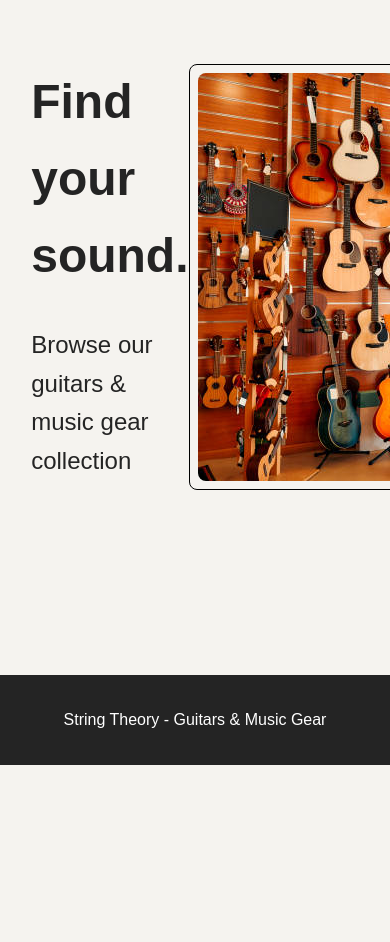
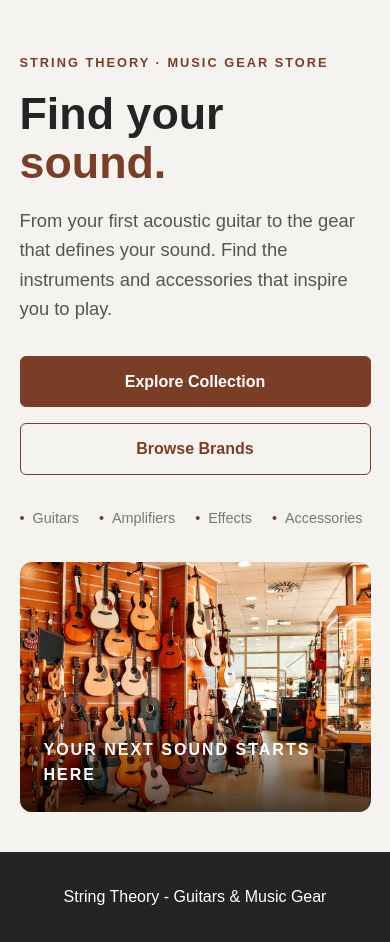
Before and after one commit to shreyaa-offgrid/inventory-app, a Node server app: page / in a window 390 px wide; the page is wider, and only the part inside the window is pictured. Shown: the part 125-1067 px from the top of that part. Before the commit the page ends 890 px from the top of that part, so only its background shows below. Run offline with Node 20, Linux system fonts and the light colour scheme; data that the repository does not hold is empty.

Commit message:
refactor stylesheet and improve responsive layout

```diff
--- a/public/styles.css
+++ b/public/styles.css
@@ -1,3 +1,5 @@
+/* 1. GLOBAL STYLES */
+
 * {
   box-sizing: border-box;
 }
@@ -8,6 +10,11 @@ body {
   line-height: 1.6;
   color: #242424;
   background: #f5f3ef;
+}
+
+main {
+  padding: 2rem 8%;
+  min-height: 80vh;
 }
 
 header,
@@ -33,39 +40,101 @@ header a {
   font-weight: bold;
 }
 
-main {
-  padding: 2rem 8%;
-  min-height: 80vh;
+footer {
+  text-align: center;
 }
 
-.home-page{
+
+/* 2. NAVIGATION */
+
+nav {
   display: flex;
-  align-items:start;
-  justify-content:space-around;
+  align-items: center;
+  gap: 24px;
 }
 
-.home-page .left{
-  font-size:x-large;
+.nav-dropdown {
+  position: relative;
 }
 
-.home-page .right{
-  padding: 0.5em;
-  margin-top: 2em;
-  border-radius: 0.5em;
-  border: 1px solid black;
-  display: flex;
-  align-items: center;
-  justify-content: center;
+.nav-dropdown-btn {
+  cursor: pointer;
+  background: none;
+  border: none;
+  font: inherit;
+  padding: 8px;
+  color: white;
 }
 
-.home-page img{
-  border-radius: 0.5em;
+.dropdown-content {
+  display: none;
+  position: absolute;
+  right: 0;
+  min-width: 160px;
+  background: white;
+  box-shadow: 0 4px 10px rgba(0, 0, 0, 0.15);
+  border-radius: 6px;
+  z-index: 10;
+  border: 2px solid black;
 }
 
-.home-page img:hover{
-  transform: scale(1.02);
-  transition: 300ms ease-out;
+.dropdown-content a {
+  display: block;
+  padding: 10px 14px;
+  color: black;
+  border-radius: 6px;
 }
+
+.nav-dropdown:hover .dropdown-content {
+  display: block;
+}
+
+.dropdown-content a:hover {
+  transform: scale(0.98);
+  background-color: #f5f3ef;
+}
+
+/* 3. REUSABLE COMPONENTS */
+
+.button {
+  display: inline-block;
+  padding: 0.75rem 1.25rem;
+  border-radius: 6px;
+  text-decoration: none;
+  font-weight: bold;
+  transition: 200ms ease;
+}
+
+.button-primary {
+  background: #7a3e26;
+  color: white;
+  border: 1px solid #7a3e26;
+}
+
+.button-primary:hover {
+  background: #5e2e1c;
+  transform: translateY(-2px);
+}
+
+.button-secondary {
+  color: #7a3e26;
+  border: 1px solid #7a3e26;
+  background: transparent;
+}
+
+.button-secondary:hover {
+  background: #eee5df;
+}
+
+.eyebrow {
+  color: #7a3e26;
+  font-size: 0.8rem;
+  font-weight: bold;
+  letter-spacing: 2px;
+  text-transform: uppercase;
+}
+
+/* 4. CATEGORY AND BRAND LISTING */
 
 .grid {
   display: grid;
@@ -85,11 +154,208 @@ main {
   color: #7a3e26;
 }
 
-footer {
-  text-align: center;
+/* 5. HOME PAGE */
+
+.home-page {
+  display: grid;
+  grid-template-columns: 1fr 1fr;
+  align-items: center;
+  gap: 4rem;
+  min-height: 65vh;
 }
 
-/* Errors */
+.hero-content h1 {
+  font-size: clamp(2.8rem, 5vw, 5rem);
+  line-height: 1.1;
+  margin: 1rem 0;
+}
+
+.hero-content h1 span {
+  color: #7a3e26;
+}
+
+.hero-description {
+  font-size: 1.15rem;
+  color: #555;
+  max-width: 480px;
+  margin-bottom: 2rem;
+}
+
+.hero-actions {
+  display: flex;
+  flex-wrap: wrap;
+  gap: 1rem;
+}
+
+.hero-note {
+  display: flex;
+  flex-wrap: wrap;
+  gap: 1.25rem;
+  margin-top: 3rem;
+  color: #777;
+  font-size: 0.9rem;
+}
+
+.hero-note span::before {
+  content: "•";
+  color: #7a3e26;
+  margin-right: 0.5rem;
+}
+
+.hero-image {
+  position: relative;
+  height: 450px;
+  border-radius: 12px;
+  overflow: hidden;
+}
+
+.hero-image img {
+  width: 100%;
+  height: 100%;
+  object-fit: cover;
+  display: block;
+}
+
+.image-caption {
+  position: absolute;
+  bottom: 0;
+  left: 0;
+  right: 0;
+  padding: 1.5rem;
+  color: white;
+  font-weight: bold;
+  letter-spacing: 2px;
+  background: linear-gradient(transparent, rgba(0, 0, 0, 0.7));
+}
+
+
+/* 6. PRODUCT DETAIL PAGE */
+
+.product-page {
+  max-width: 1000px;
+  margin: 0 auto;
+}
+
+.back-link {
+  display: inline-block;
+  color: #7a3e26;
+  margin-bottom: 1.5rem;
+}
+
+.product-details {
+  background: white;
+  border: 1px solid #ddd;
+  border-radius: 12px;
+  padding: 2rem;
+}
+
+.product-heading {
+  display: flex;
+  justify-content: space-between;
+  align-items: flex-start;
+  gap: 2rem;
+}
+
+.product-heading h1 {
+  margin: 0.25rem 0;
+  font-size: 2.3rem;
+}
+
+.product-heading .eyebrow {
+  margin-bottom: 0.5rem;
+}
+
+.product-description {
+  color: #666;
+  margin-top: 0.75rem;
+}
+
+.product-info-grid {
+  display: grid;
+  grid-template-columns: repeat(4, 1fr);
+  gap: 1rem;
+  margin-top: 2rem;
+  padding-top: 1.5rem;
+  border-top: 1px solid #eee;
+}
+
+.info-item {
+  display: flex;
+  flex-direction: column;
+  gap: 0.4rem;
+}
+
+.info-label {
+  color: #777;
+  font-size: 0.85rem;
+}
+
+.product-price {
+  color: #7a3e26;
+  font-size: 1.2rem;
+}
+
+.stock-status {
+  font-size: 0.8rem;
+}
+
+.in-stock {
+  color: #287a43;
+}
+
+.out-of-stock {
+  color: #b42318;
+}
+
+/* 7. COMPATIBLE ACCESSORIES */
+
+.accessories-section {
+  margin-top: 3rem;
+}
+
+.section-heading h2 {
+  margin-bottom: 0.25rem;
+}
+
+.section-heading p {
+  color: #777;
+  margin-top: 0;
+}
+
+.accessories-grid {
+  display: grid;
+  grid-template-columns: repeat(auto-fit, minmax(180px, 1fr));
+  gap: 1rem;
+  margin-top: 1.25rem;
+}
+
+.accessory-card {
+  background: white;
+  border: 1px solid #ddd;
+  border-radius: 8px;
+  padding: 1.25rem;
+}
+
+.accessory-card h3 {
+  margin-top: 0;
+  font-size: 1.05rem;
+}
+
+.accessory-card p {
+  color: #7a3e26;
+  font-weight: bold;
+  margin-bottom: 0;
+}
+
+.empty-state {
+  background: white;
+  padding: 1.5rem;
+  border-radius: 8px;
+  color: #777;
+}
+
+
+/* 8. FORM VALIDATION ERRORS */
 
 .error-container {
   background-color: #fff0f0;
@@ -115,61 +381,63 @@ footer {
   margin: 5px 0;
 }
 
-/* Navbar */
 
-header {
-  display: flex;
-  justify-content: space-between;
-  align-items: center;
+/* 9. RESPONSIVE DESIGN */
+
+@media (max-width: 768px) {
+  main {
+    padding: 1.5rem 5%;
   }
 
-nav {
-  display: flex;
-  align-items: center;
-  gap: 24px;
+  .home-page {
+    grid-template-columns: 1fr;
+    gap: 2rem;
+    padding: 1rem 0;
   }
 
-nav a {
-  text-decoration: none;
+  .hero-image {
+    height: 320px;
   }
 
-.nav-dropdown {
-  position: relative;
+  .hero-note {
+    margin-top: 2rem;
   }
 
-.nav-dropdown-btn {
-  cursor: pointer;
-  background: none;
-  border: none;
-  font: inherit;
-  padding: 8px;
-  color: white;
+  .product-heading {
+    flex-direction: column;
   }
 
-.dropdown-content {
-  display: none;
-  position: absolute;
-  right: 0;
-  min-width: 160px;
-  background: white;
-  box-shadow: 0 4px 10px rgba(0, 0, 0, 0.15);
-  border-radius: 6px;
-  z-index: 10;
-  border: 2px black solid;
+  .product-info-grid {
+    grid-template-columns: repeat(2, 1fr);
+  }
 }
 
-.dropdown-content a {
-  display: block;
-  padding: 10px 14px;
-  color: black;
-  border-radius: 6px;
+@media (max-width: 480px) {
+  .hero-content h1 {
+    font-size: 2.8rem;
   }
 
-.nav-dropdown:hover .dropdown-content {
-  display: block;
+  .hero-actions {
+    flex-direction: column;
   }
 
-.dropdown-content a:hover{
-  transform: scale(0.98);
-  background-color: #f5f3ef;
+  .hero-actions .button {
+    text-align: center;
   }
+
+  .hero-image {
+    height: 250px;
+  }
+
+  .product-details {
+    padding: 1.25rem;
+  }
+
+  .product-heading h1 {
+    font-size: 1.8rem;
+  }
+
+  .product-info-grid {
+    gap: 1.5rem 1rem;
+  }
+}
--- a/views/index.ejs
+++ b/views/index.ejs
@@ -1,11 +1,45 @@
+
 <%- include('partials/header', {title:'Home'}) %>
-<div class="home-page">
-  <div class="left">
-    <h1>Find your sound.</h1>
-    <p>Browse our guitars & music gear collection</p>
+
+<section class="home-page">
+
+  <div class="hero-content">
+    <p class="eyebrow">STRING THEORY · MUSIC GEAR STORE</p>
+
+    <h1>
+      Find your <span>sound.</span>
+    </h1>
+
+    <p class="hero-description">
+      From your first acoustic guitar to the gear that defines your sound.
+      Find the instruments and accessories that inspire you to play.
+    </p>
+
+    <div class="hero-actions">
+      <a href="/categories" class="button button-primary">
+        Explore Collection
+      </a>
+
+      <a href="/brands" class="button button-secondary">
+        Browse Brands
+      </a>
+    </div>
+
+    <div class="hero-note">
+      <span>Guitars</span>
+      <span>Amplifiers</span>
+      <span>Effects</span>
+      <span>Accessories</span>
+    </div>
   </div>
-  <div class="right">
-    <img src="home.jpg" alt="inside a guitar store">
+
+  <div class="hero-image">
+    <img src="/home.jpg" alt="Inside a guitar and music gear store">
+    <div class="image-caption">
+      <span>YOUR NEXT SOUND STARTS HERE</span>
+    </div>
   </div>
-</div>
+
+</section>
+
 <%- include('partials/footer') %>
```
Also changed, not shown: views/product.ejs (+63 -17 lines). Lines whose indentation alone changed are shown as unchanged.
